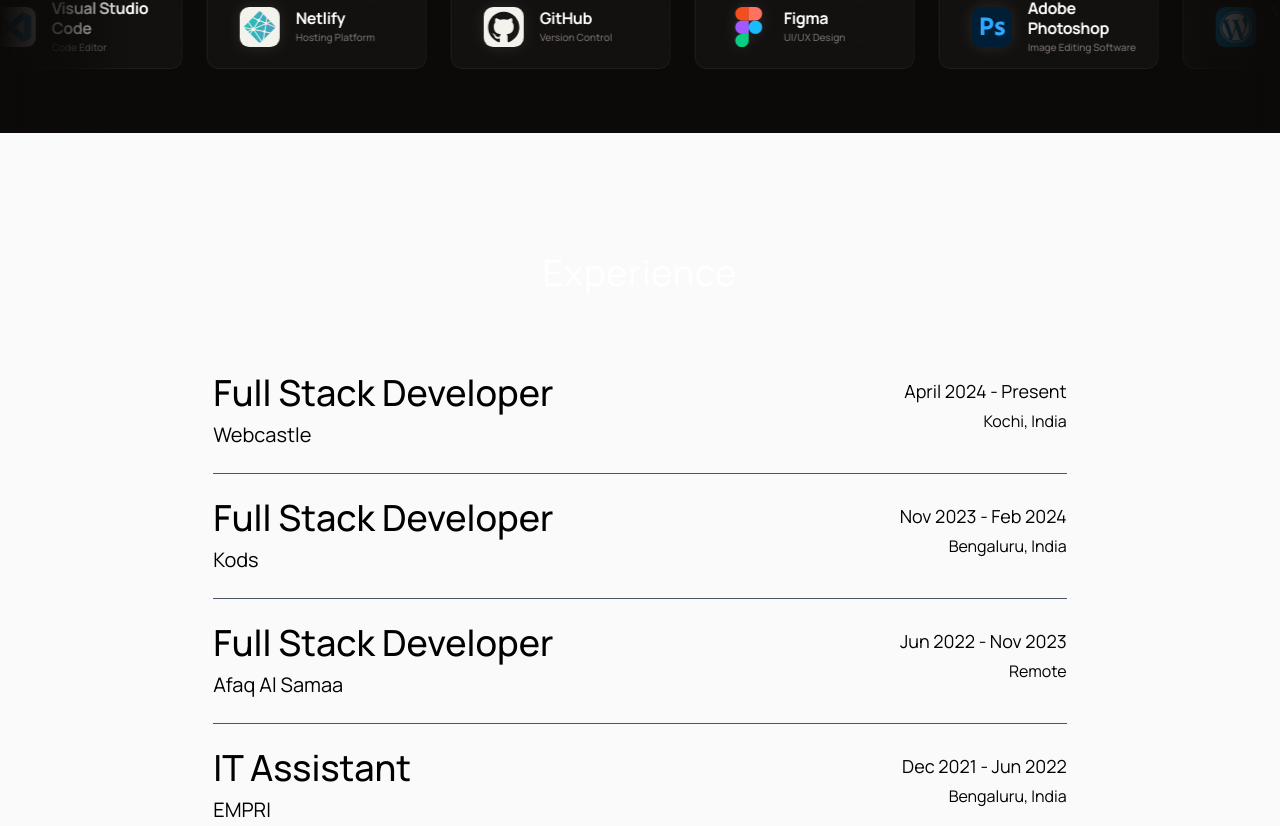
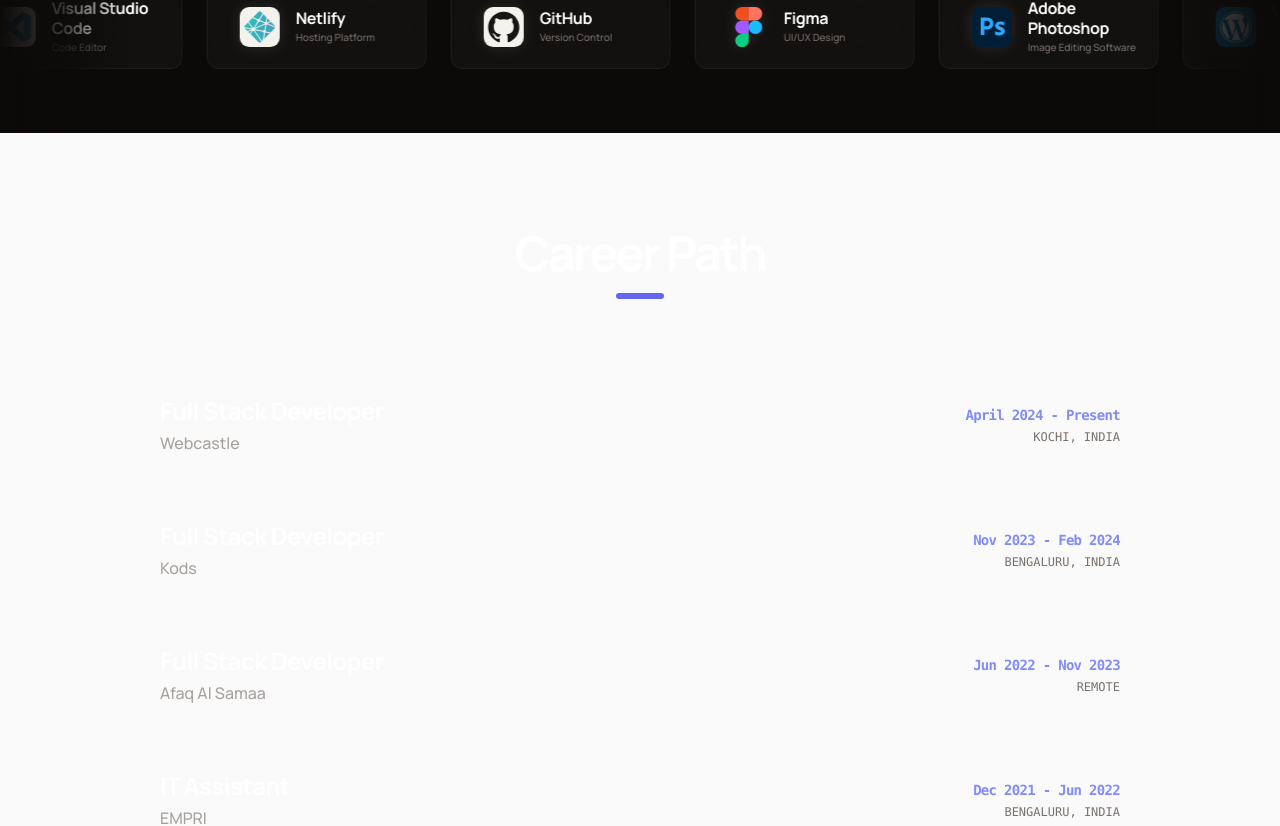
Before and after one commit to sreeharshrajan/next-portfolio, a Next.js app: page / in a window 1280 px wide. Shown: the part 2720-3546 px from the top of the page. Built offline with nearby package versions, Linux system fonts and the light colour scheme.

Commit message:
add: refactor experience components and cards

```diff
--- a/src/components/blocks/Experience/index.jsx
+++ b/src/components/blocks/Experience/index.jsx
@@ -1,33 +1,38 @@
 "use client";
 
-import React, { useEffect, useRef, useState } from "react";
+import React, { useRef } from "react";
 import { motion } from "framer-motion";
 import { fadeIn } from "@/utils/animate.helper";
-
 import experienceList from "@/database/experience.json";
 import ExperienceCard from "@/components/common/ExperienceCard";
 
 const Experience = () => {
   const container = useRef(null);
+
   return (
     <section
       id="experience"
-      className="lg:my-20 w-11/12 md:w-10/12 lg:w-4/6 xl:w-4/6 py-10 space-y-10 md:space-y-20 md:min-h-lvh flex justify-center flex-col scroll-mt-24 snap-start"
       ref={container}
+      className="relative flex flex-col items-center py-24 w-11/12 md:w-5/6 lg:w-4/6 xl:w-3/4 mx-auto space-y-16"
     >
-      <motion.h3
-        variants={fadeIn("up", "tween", 0.25, 1)}
-        whileInView={`show`}
-        initial={`hidden`}
-        className="text-2xl lg:text-4xl text-center font-base tracking-wide text-white"
-      >
-        Experience
-      </motion.h3>
-      <div className="space-y-6">
+      {/* Centered Header with Pill Accent */}
+      <div className="flex flex-col items-center text-center space-y-4">
+        <motion.h3
+          variants={fadeIn("up", "tween", 0.1, 1)}
+          initial="hidden"
+          whileInView="show"
+          viewport={{ once: true }}
+          className="text-3xl lg:text-5xl font-black tracking-tighter text-white"
+        >
+          Career Path
+        </motion.h3>
+        <div className="h-1.5 w-12 bg-indigo-500 rounded-full" />
+      </div>
+
+      {/* Experience List - Simplified Hierarchy */}
+      <div className="w-full flex flex-col">
         {experienceList.map((experience, index) => (
-          <div key={index}>
-            <ExperienceCard index={index} experience={experience} />
-          </div>
+          <ExperienceCard key={index} index={index} experience={experience} />
         ))}
       </div>
     </section>
--- a/src/components/common/ExperienceCard/index.jsx
+++ b/src/components/common/ExperienceCard/index.jsx
@@ -1,55 +1,72 @@
 "use client";
 
+import React, { useRef } from "react";
 import { motion } from "framer-motion";
+import gsap from "gsap";
+import { useGSAP } from "@gsap/react";
 import { fadeIn } from "@/utils/animate.helper";
-import React from "react";
 
 function ExperienceCard({ index, experience }) {
+  const cardRef = useRef(null);
+  const { contextSafe } = useGSAP({ scope: cardRef });
+
+  // 2026 UX: Magnetic background highlight
+  const onMouseEnter = contextSafe(() => {
+    gsap.to(cardRef.current, {
+      backgroundColor: "rgba(255, 255, 255, 0.03)",
+      paddingLeft: "1.5rem",
+      duration: 0.4,
+      ease: "power2.out",
+    });
+  });
+
+  const onMouseLeave = contextSafe(() => {
+    gsap.to(cardRef.current, {
+      backgroundColor: "transparent",
+      paddingLeft: "0",
+      duration: 0.4,
+      ease: "power2.out",
+    });
+  });
+
   return (
     <motion.a
-      variants={fadeIn("left", "tween", 0.35 * index, 2)}
-      whileInView={`show`}
-      initial={`hidden`}
+      ref={cardRef}
+      onMouseEnter={onMouseEnter}
+      onMouseLeave={onMouseLeave}
+      variants={fadeIn("up", "tween", 0.1 * index, 0.8)}
+      whileInView="show"
+      initial="hidden"
+      viewport={{ once: true }}
       href={experience.url}
-      className="space-y-6"
+      className="block group py-8 transition-all border-b border-white/10 select-none cursor-none"
     >
-      <div className="flex flex-row justify-between group">
-        <div className="text-left">
-          <h2 className="text-xl md:text-2xl lg:text-4xl font-medium mb-2">
+      <div className="flex flex-col md:flex-row justify-between items-start md:items-center gap-4">
+        {/* Left Side: Role & Company */}
+        <div className="flex-1">
+          <h2 className="text-xl md:text-2xl font-bold text-white tracking-tight">
             {experience.position}
           </h2>
-          <p className="text-sm md:text-lg lg:text-xl flex items-center">
-            {" "}
+          <p className="text-stone-400 text-sm md:text-base font-medium flex items-center mt-1">
             {experience.company}
-            <span className="transition-all duration-400 ease-in-out motion-reduce:transition-none opacity-0 group-hover:opacity-100 ml-2">
-              <svg
-                xmlns="http://www.w3.org/2000/svg"
-                width="20"
-                height="20"
-                viewBox="0 0 24 24"
-                fill="none"
-                stroke="#000"
-                strokeWidth="1.5"
-                strokeLinecap="round"
-                className="w-5 h-5  bg-white rounded-full"
-              >
+            <span className="ml-2 inline-flex items-center justify-center w-6 h-6 rounded-full bg-indigo-500 text-black scale-0 group-hover:scale-100 transition-transform duration-300">
+              <svg width="14" height="14" viewBox="0 0 24 24" fill="none" stroke="currentColor" strokeWidth="3">
                 <path d="M7 17l9.2-9.2M17 17V7H7" />
               </svg>
             </span>
           </p>
         </div>
-        <div className="text-right mt-1">
-          <p className="text-sm md:text-base lg:text-lg ">
-            {" "}
+
+        {/* Right Side: Metadata */}
+        <div className="text-left md:text-right font-mono">
+          <p className="text-indigo-400 text-sm font-bold tracking-tighter">
             {experience.duration}
           </p>
-          <p className="text-xs md:text-sm lg:text-base mt-1">
-            {" "}
+          <p className="text-stone-500 text-xs mt-1 uppercase">
             {experience.location}
           </p>
         </div>
       </div>
-      <div className="h-[1px] bg-gray-600 flex-grow" />
     </motion.a>
   );
 }
```
